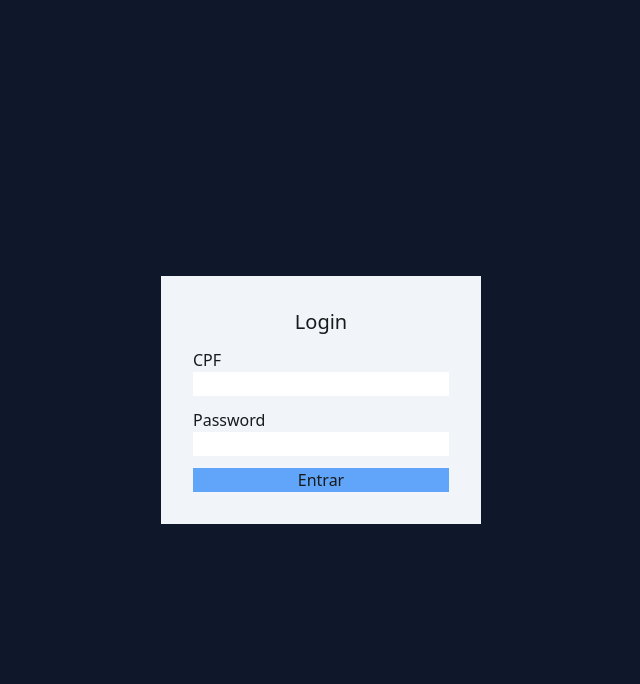
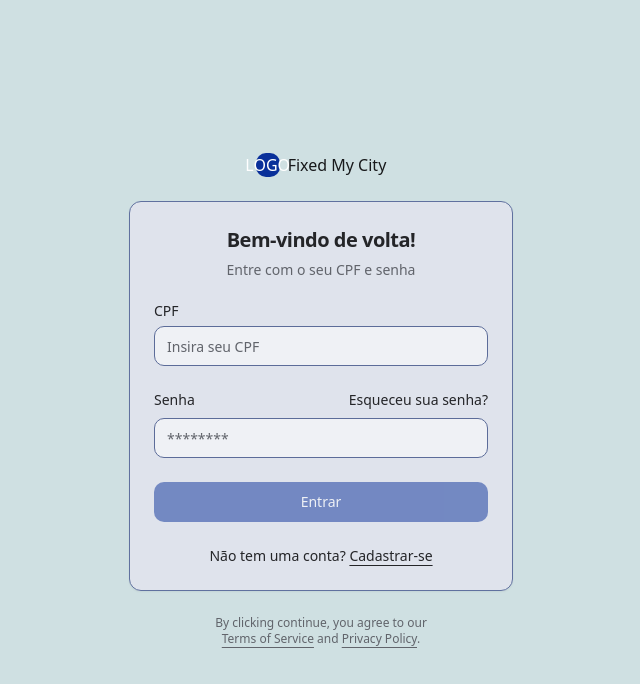
Before and after one commit to Urbanify/frontend, a Next.js app: page /login in a window 1280 px wide. Shown: the top 684 px of the page, without its empty margins (319-959 px from the left). Built offline with nearby package versions, Linux system fonts and the light colour scheme; no server answers.

Commit message:
style: :lipstick: update login page style

```diff
--- a/src/app/(auth)/login/action.ts
+++ b/src/app/(auth)/login/action.ts
@@ -1,9 +1,9 @@
 'use server';
+import type { LoginFormData } from '@/components/Auth/login-form';
+
 import { signIn } from '@/auth';
 
-import type { LoginForm } from './page';
-
-export const handleSubmit = async (data: LoginForm) => {
+export const handleSubmit = async (data: LoginFormData) => {
   try {
     await signIn('credentials', {
       cpf: data.cpf,
--- a/src/app/(auth)/login/page.tsx
+++ b/src/app/(auth)/login/page.tsx
@@ -1,80 +1,20 @@
-'use client';
+import Link from 'next/link';
 
-import { zodResolver } from '@hookform/resolvers/zod';
-import { useTranslations } from 'next-intl';
-import { FormProvider, useForm } from 'react-hook-form';
+import { LoginForm } from '@/components/Auth/login-form';
 
-import { loginSchema } from '@/schemas/auth/login.schema';
-
-import { handleSubmit } from './action';
-
-export type LoginForm = {
-  cpf: string;
-  password: string;
-};
-
-export default function Login() {
-  const t = useTranslations('Auth.Login');
-  const formSchema = loginSchema(t as unknown as (arg: string) => string);
-
-  const { register, ...methods } = useForm<LoginForm>({
-    resolver: zodResolver(formSchema),
-    mode: 'onChange',
-    reValidateMode: 'onChange',
-    defaultValues: {
-      cpf: '',
-      password: '',
-    },
-  });
-
-  // useEffect(() => {
-  //   if (error) {
-  //     // toast({
-  //     // title: "Sign in error",
-  //     // description: error,
-  //     // variant: "error",
-  //     // });
-  //   }
-  // }, [error]);
-
-  const disableButton = !methods.formState.isValid
-    || methods.formState.isSubmitting;
-
+export default function LoginPage() {
   return (
-    <main className="flex size-full items-center justify-center bg-slate-900">
-      <FormProvider {...methods} register={register}>
-        <form
-          onSubmit={methods.handleSubmit(handleSubmit)}
-          className="flex h-fit w-full max-w-xs flex-col gap-3 bg-slate-100 p-4 md:p-8"
-        >
-          <h1 className="text-center text-xl">Login</h1>
-
-          <label className="flex flex-col">
-            <span>CPF</span>
-            <input type="text" {...register('cpf')} />
-          </label>
-          {methods.formState.errors.cpf && <span className="text-red-500">{methods.formState.errors.cpf.message}</span>}
-
-          <label className="flex flex-col">
-            <span>Password</span>
-            <input type="password" {...register('password')} />
-          </label>
-          {methods.formState.errors.password && <span className="text-red-500">{methods.formState.errors.password.message}</span>}
-
-          <input type="hidden" name="redirectTo" value="/issues" />
-
-          <button
-            disabled={
-              disableButton
-            }
-            type="submit"
-            className={`bg-blue-400 hover:bg-blue-500 active:bg-blue-600
-              ${disableButton && ' pointer-events-none bg-blue-100'}`}
-          >
-            Entrar
-          </button>
-        </form>
-      </FormProvider>
-    </main>
+    <div className="flex min-h-svh flex-col items-center justify-center gap-6 bg-muted p-6 md:p-10">
+      <div className="flex w-full max-w-sm flex-col gap-6">
+        <Link href="/" className="flex items-center gap-2 self-center font-medium">
+          <div className="flex size-6 items-center justify-center rounded-md bg-primary text-primary-foreground">
+            {/* <GalleryVerticalEnd className="size-4" /> */}
+            LOGO
+          </div>
+          Fixed My City
+        </Link>
+        <LoginForm />
+      </div>
+    </div>
   );
-};
+}
--- /dev/null
+++ b/src/components/Auth/login-form.tsx
@@ -0,0 +1,116 @@
+'use client';
+import { zodResolver } from '@hookform/resolvers/zod';
+import { useTranslations } from 'next-intl';
+import { FormProvider, useForm } from 'react-hook-form';
+
+import { cn } from '@/lib/utils';
+
+import { handleSubmit } from '@/app/(auth)/login/action';
+import { loginSchema } from '@/schemas/auth/login.schema';
+
+import { Button } from '../ui/button/button';
+import { Card, CardContent, CardDescription, CardHeader, CardTitle } from '../ui/card/card';
+import { Input } from '../ui/input/input';
+import { Label } from '../ui/label/label';
+
+export type LoginFormData = {
+  cpf: string;
+  password: string;
+};
+
+export function LoginForm({
+  className,
+  ...props
+}: React.ComponentPropsWithoutRef<'div'>) {
+  const t = useTranslations('Auth.Login');
+  const formSchema = loginSchema(t as unknown as (arg: string) => string);
+
+  const { register, ...methods } = useForm<LoginFormData>({
+    resolver: zodResolver(formSchema),
+    mode: 'onChange',
+    reValidateMode: 'onChange',
+    defaultValues: {
+      cpf: '',
+      password: '',
+    },
+  });
+  const disableButton = !methods.formState.isValid
+    || methods.formState.isSubmitting;
+
+  return (
+    <FormProvider {...methods} register={register}>
+      <div className={cn('flex flex-col gap-6', className)} {...props}>
+        <Card>
+          <CardHeader className="text-center">
+            <CardTitle className="text-xl">{t('welcome')}</CardTitle>
+            <CardDescription>
+              {t('login_with')}
+            </CardDescription>
+          </CardHeader>
+          <CardContent>
+            <form onSubmit={methods.handleSubmit(handleSubmit)}>
+              <div className="grid gap-6">
+                <div className="grid gap-6">
+                  <div className="grid gap-2">
+                    <Label htmlFor="cpf">{t('cpf')}</Label>
+                    <Input
+                      id="cpf"
+                      type="text"
+                      placeholder={t('cpf_placeholder')}
+                      required
+                      {...register('cpf')}
+                    />
+                    {methods.formState.errors.cpf && <span className="text-red-500">{methods.formState.errors.cpf.message}</span>}
+                  </div>
+                  <div className="grid gap-2">
+                    <div className="flex items-center">
+                      <Label htmlFor="password">{t('password')}</Label>
+                      <a
+                        href="/forgot-password"
+                        className="ml-auto text-sm underline-offset-4 hover:underline"
+                      >
+                        {t('forgot_password')}
+                      </a>
+                    </div>
+                    <Input id="password" type="password" placeholder="********" required {...register('password')} />
+                    {methods.formState.errors.password && <span className="text-red-500">{methods.formState.errors.password.message}</span>}
+                  </div>
+
+                  <input type="hidden" name="redirectTo" value="/issues" />
+
+                  <Button
+                    disabled={
+                      disableButton
+                    }
+                    type="submit"
+                    className="w-full"
+                  >
+                    {t('button')}
+                  </Button>
+                </div>
+                <div className="text-center text-sm">
+                  {t('no_account')}
+                  {' '}
+                  <a href="/register" className="underline underline-offset-4">
+                    {t('sign_up')}
+                  </a>
+                </div>
+              </div>
+            </form>
+          </CardContent>
+        </Card>
+        <div className="text-balance text-center text-xs text-muted-foreground [&_a]:underline [&_a]:underline-offset-4 [&_a]:hover:text-primary  ">
+          By clicking continue, you agree to our
+          {' '}
+          <a href="/terms">Terms of Service</a>
+          {' '}
+          and
+          {' '}
+          <a href="/policies">Privacy Policy</a>
+          .
+        </div>
+      </div>
+    </FormProvider>
+
+  );
+}
--- a/src/components/ui/input/input.tsx
+++ b/src/components/ui/input/input.tsx
@@ -1,8 +1,9 @@
 import * as React from 'react';
+import type { RefCallBack } from 'react-hook-form';
 
 import { cn } from '@/lib/utils';
 
-const Input = ({ ref, className, type, ...props }: React.ComponentProps<'input'> & { ref?: React.RefObject<HTMLInputElement> }) => {
+const Input = ({ ref, className, type, ...props }: React.ComponentProps<'input'> & { ref?: React.RefObject<HTMLInputElement> | RefCallBack }) => {
   return (
     <input
       type={type}
--- a/src/locales/br.json
+++ b/src/locales/br.json
@@ -1,17 +1,16 @@
 {
   "Auth": {
     "Login": {
+      "welcome": "Bem-vindo de volta!",
+      "login_with": "Entre com o seu CPF e senha",
       "cpf": "CPF",
       "cpf_placeholder": "Insira seu CPF",
       "cpf_required": "CPF é obrigatório",
       "cpf_length": "O CPF deve conter 11 números",
       "cpf_only_numbers": "O CPF deve conter apenas números",
-
       "password": "Senha",
-      "password_placeholder": "Insira sua senha",
       "password_required": "A senha é obrigatória",
       "password_length": "O senha deve conter entre 8 e 32 caracteres",
-
       "button": "Entrar",
       "forgot_password": "Esqueceu sua senha?",
       "no_account": "Não tem uma conta?",
--- a/src/locales/en.json
+++ b/src/locales/en.json
@@ -1,25 +1,27 @@
 {
   "Auth": {
     "Login": {
+      "welcome": "Welcome back!",
+      "login_with": "Login with your CPF and password",
       "cpf": "CPF",
-      "cpf_placeholder": "Enter your CPF",
-      "cpf_required": "CPF is required",
-      "cpf_length": "CPF must be 11 digits",
-      "cpf_only_numbers": "CPF must contain only numbers",
-      "password": "Password",
-      "password_placeholder": "Enter your password",
-      "password_required": "Password is required",
-      "password_length": "Password must be between 8 and 32 characters",
-      "button": "Sign in",
-      "forgot_password": "Forgot your password?",
-      "no_account": "Don't have an account?",
-      "sign_up": "Sign up"
+      "cpf_placeholder": "Insira seu CPF",
+      "cpf_required": "CPF é obrigatório",
+      "cpf_length": "O CPF deve conter 11 números",
+      "cpf_only_numbers": "O CPF deve conter apenas números",
+      "password": "Senha",
+      "password_placeholder": "Insira sua senha",
+      "password_required": "A senha é obrigatória",
+      "password_length": "O senha deve conter entre 8 e 32 caracteres",
+      "button": "Entrar",
+      "forgot_password": "Esqueceu sua senha?",
+      "no_account": "Não tem uma conta?",
+      "sign_up": "Cadastrar-se"
     },
-    "about_link": "About",
-    "counter_link": "Counter",
-    "portfolio_link": "Portfolio",
-    "sign_in_link": "Sign in",
-    "sign_up_link": "Sign up"
+    "about_link": "Sobre",
+    "counter_link": "Contador",
+    "portfolio_link": "Portfólio",
+    "sign_in_link": "Entrar",
+    "sign_up_link": "Cadastrar-se"
   },
   "RootLayout": {
     "home_link": "Home",
--- a/src/locales/es.json
+++ b/src/locales/es.json
@@ -1,13 +1,14 @@
 {
   "Auth": {
     "Login": {
+      "welcome": "¡Bienvenido de nuevo!",
+      "login_with": "Inicie sesión con su CPF y contraseña",
       "cpf": "CPF",
       "cpf_placeholder": "Ingrese su CPF",
       "cpf_required": "El CPF es obligatorio",
       "cpf_length": "El CPF debe tener 11 dígitos",
       "cpf_only_numbers": "El CPF debe contener solo números",
       "password": "Contraseña",
-      "password_placeholder": "Ingrese su contraseña",
       "password_required": "La contraseña es obligatoria",
       "password_length": "La contraseña debe tener entre 8 y 32 caracteres",
       "button": "Iniciar sesión",
--- a/src/styles/global.css
+++ b/src/styles/global.css
@@ -4,47 +4,47 @@
 
 @layer base {
   :root {
-    --background: 208 100% 95%;
-    --foreground: 208 5% 10%;
-    --card: 208 50% 90%;
-    --card-foreground: 208 5% 15%;
-    --popover: 208 100% 95%;
-    --popover-foreground: 208 100% 10%;
-    --primary: 208 53% 49%;
+    --background: 224 25% 95%;
+    --foreground: 224 5% 10%;
+    --card: 224 25% 90%;
+    --card-foreground: 224 5% 15%;
+    --popover: 224 25% 95%;
+    --popover-foreground: 224 95% 10%;
+    --primary: 224 89% 32%;
     --primary-foreground: 0 0% 100%;
-    --secondary: 208 30% 70%;
+    --secondary: 224 25% 70%;
     --secondary-foreground: 0 0% 0%;
-    --muted: 170 30% 85%;
-    --muted-foreground: 208 5% 40%;
-    --accent: 170 30% 80%;
-    --accent-foreground: 208 5% 15%;
-    --destructive: 0 100% 48%;
-    --destructive-foreground: 208 5% 90%;
-    --border: 208 30% 50%;
-    --input: 208 30% 48%;
-    --ring: 208 53% 49%;
+    --muted: 186 25% 85%;
+    --muted-foreground: 224 5% 40%;
+    --accent: 186 25% 80%;
+    --accent-foreground: 224 5% 15%;
+    --destructive: 0 50% 48%;
+    --destructive-foreground: 224 5% 90%;
+    --border: 224 25% 50%;
+    --input: 224 25% 48%;
+    --ring: 224 89% 32%;
     --radius: 0.75rem;
   }
   .dark {
-    --background: 208 50% 10%;
-    --foreground: 208 5% 90%;
-    --card: 208 50% 10%;
-    --card-foreground: 208 5% 90%;
-    --popover: 208 50% 5%;
-    --popover-foreground: 208 5% 90%;
-    --primary: 208 53% 49%;
+    --background: 224 25% 10%;
+    --foreground: 224 5% 90%;
+    --card: 224 25% 10%;
+    --card-foreground: 224 5% 90%;
+    --popover: 224 25% 5%;
+    --popover-foreground: 224 5% 90%;
+    --primary: 224 89% 32%;
     --primary-foreground: 0 0% 100%;
-    --secondary: 208 30% 20%;
+    --secondary: 224 25% 20%;
     --secondary-foreground: 0 0% 100%;
-    --muted: 170 30% 25%;
-    --muted-foreground: 208 5% 60%;
-    --accent: 170 30% 25%;
-    --accent-foreground: 208 5% 90%;
-    --destructive: 0 100% 48%;
-    --destructive-foreground: 208 5% 90%;
-    --border: 208 30% 48%;
-    --input: 208 30% 48%;
-    --ring: 208 53% 49%;
+    --muted: 186 25% 25%;
+    --muted-foreground: 224 5% 60%;
+    --accent: 186 25% 25%;
+    --accent-foreground: 224 5% 90%;
+    --destructive: 0 50% 48%;
+    --destructive-foreground: 224 5% 90%;
+    --border: 224 25% 48%;
+    --input: 224 25% 48%;
+    --ring: 224 89% 32%;
     --radius: 0.75rem;
   }
 }
```
Also changed, not shown: next.config.ts (+15 -0 lines), 1 other file (tests, documents, lock files or other folders).
